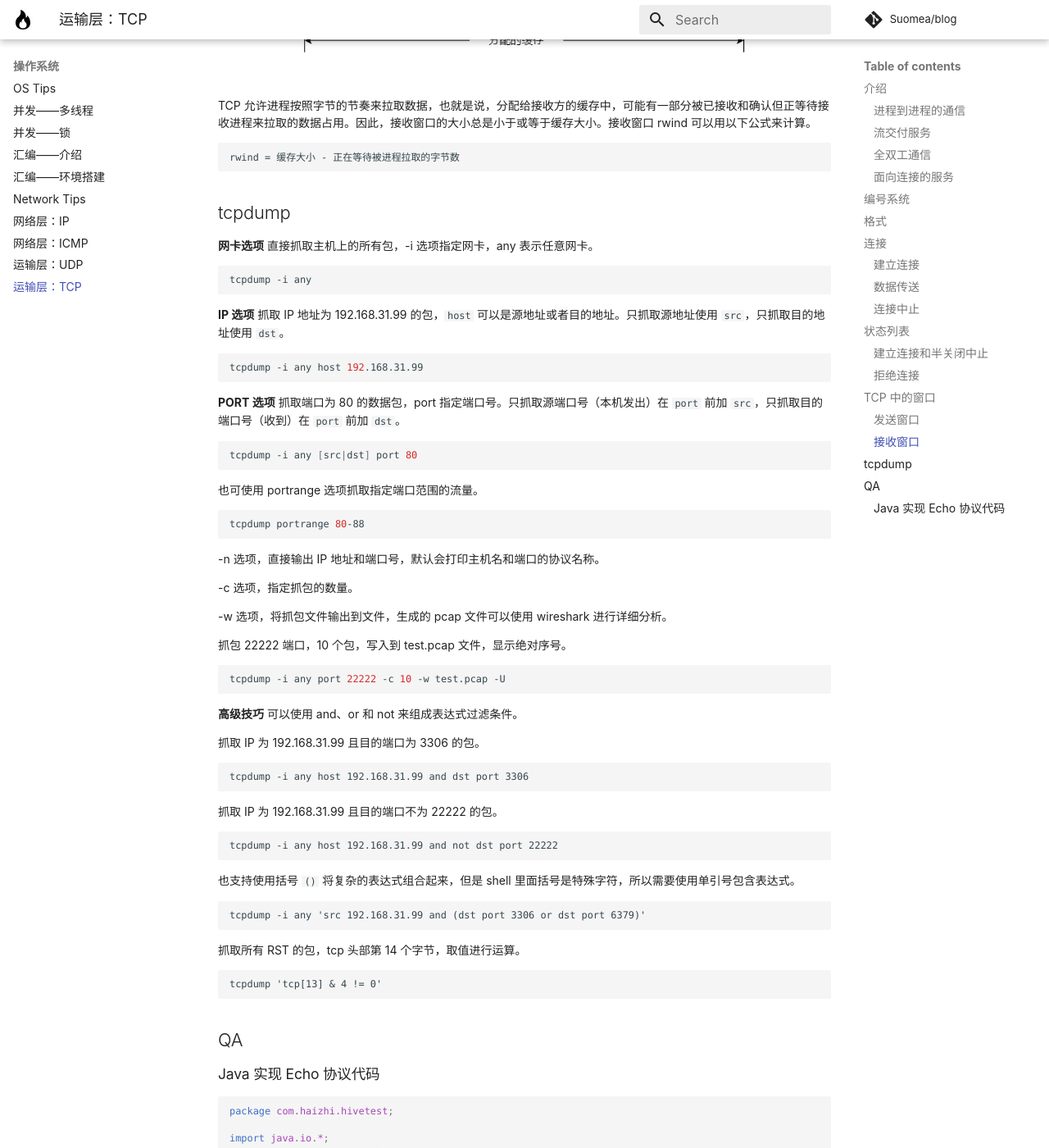
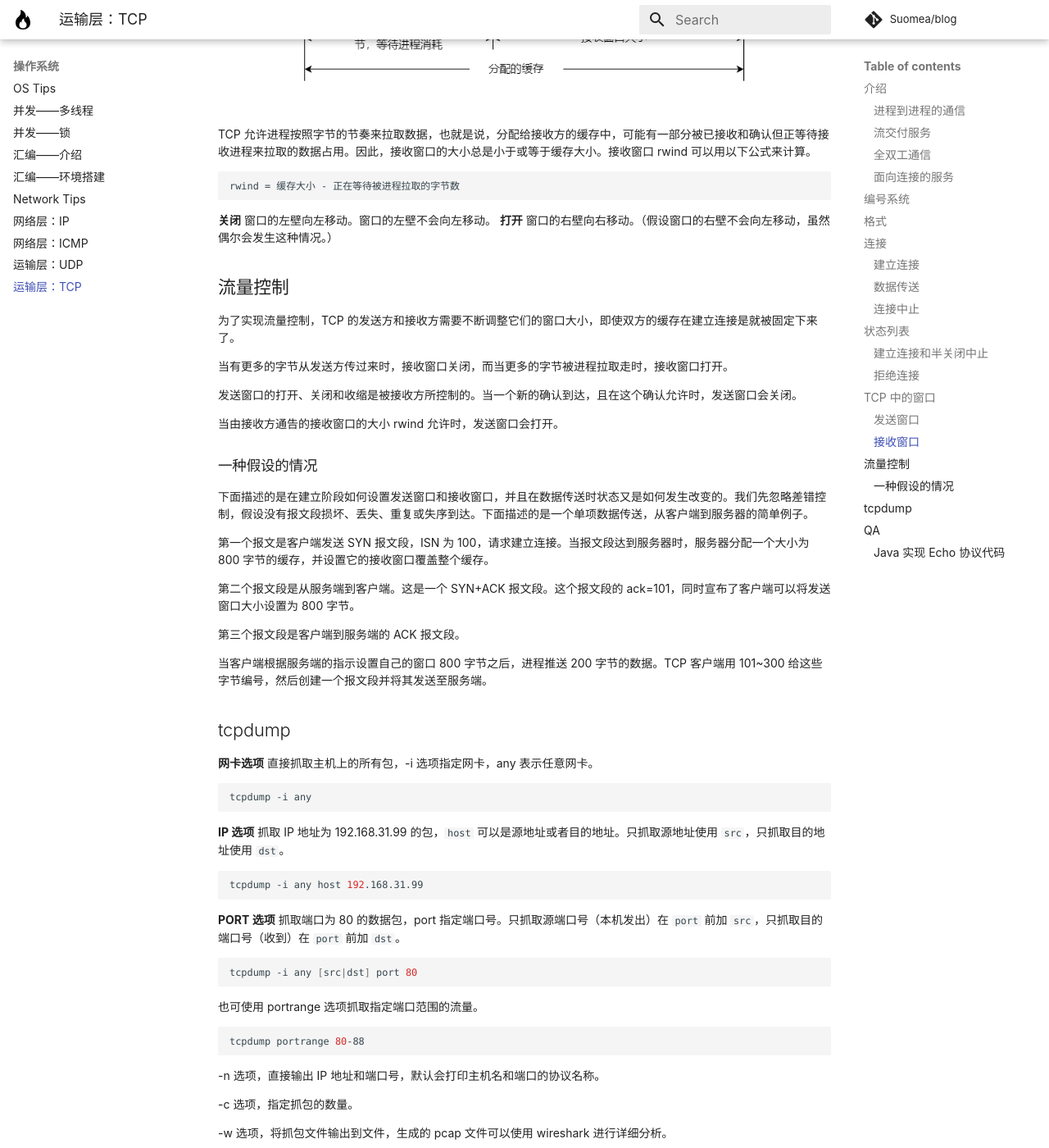
Before and after one commit to Suomea/blog, an MkDocs documentation site: the page built from docs/Network/运输层：TCP.md, in a window 1280 px wide and 1400 px high, scrolled down 9644 px. Shown: the whole window at 82% size. Built offline with MkDocs 1.6.1 and Material for MkDocs 9.7.7, drawn with Linux system fonts in a browser that asks for light colours; some web fonts are replaced; comment, search, counter and statistics services are not loaded; some of the changed text lies outside the part shown.

Commit message:
更新 TCP 协议。

````diff
--- a/docs/Network/运输层：TCP.md
+++ b/docs/Network/运输层：TCP.md
@@ -239,6 +239,10 @@ TCP 连接通信双方共有四个窗口，客户端和服务端又各自的发
 
 窗口左沿外的数据可以从缓存中清除。窗口右沿外的数据不允许发送，除非窗口右沿向右移动。
 
+**关闭** 窗口的左壁向右移动。窗口的左壁不会向左移动。
+**打开** 窗口的右壁向右移动。
+**收缩** 窗口的右壁向左移动。
+
 ### 接收窗口
 ![](../LocalFile/Picture/TCP接收窗口和分配的缓存.png)
 TCP 允许进程按照字节的节奏来拉取数据，也就是说，分配给接收方的缓存中，可能有一部分被已接收和确认但正等待接收进程来拉取的数据占用。因此，接收窗口的大小总是小于或等于缓存大小。接收窗口 rwind 可以用以下公式来计算。
@@ -246,8 +250,29 @@ TCP 允许进程按照字节的节奏来拉取数据，也就是说，分配给
 rwind = 缓存大小 - 正在等待被进程拉取的字节数
 ```
 
+**关闭** 窗口的左壁向左移动。窗口的左壁不会向左移动。
+**打开** 窗口的右壁向右移动。（假设窗口的右壁不会向左移动，虽然偶尔会发生这种情况。）
 
+## 流量控制
 
+为了实现流量控制，TCP 的发送方和接收方需要不断调整它们的窗口大小，即使双方的缓存在建立连接是就被固定下来了。
+
+当有更多的字节从发送方传过来时，接收窗口关闭，而当更多的字节被进程拉取走时，接收窗口打开。
+
+发送窗口的打开、关闭和收缩是被接收方所控制的。当一个新的确认到达，且在这个确认允许时，发送窗口会关闭。
+
+当由接收方通告的接收窗口的大小 rwind 允许时，发送窗口会打开。
+
+### 一种假设的情况
+下面描述的是在建立阶段如何设置发送窗口和接收窗口，并且在数据传送时状态又是如何发生改变的。我们先忽略差错控制，假设没有报文段损坏、丢失、重复或失序到达。下面描述的是一个单项数据传送，从客户端到服务器的简单例子。
+
+第一个报文是客户端发送 SYN 报文段，ISN 为 100，请求建立连接。当报文段达到服务器时，服务器分配一个大小为 800 字节的缓存，并设置它的接收窗口覆盖整个缓存。
+
+第二个报文段是从服务端到客户端。这是一个 SYN+ACK 报文段。这个报文段的 ack=101，同时宣布了客户端可以将发送窗口大小设置为 800 字节。
+
+第三个报文段是客户端到服务端的 ACK 报文段。
+
+当客户端根据服务端的指示设置自己的窗口 800 字节之后，进程推送 200 字节的数据。TCP 客户端用 101~300 给这些字节编号，然后创建一个报文段并将其发送至服务端。
 
 ## tcpdump
 **网卡选项** 直接抓取主机上的所有包，-i 选项指定网卡，any 表示任意网卡。
````
Also changed, not shown: 1 other file.
